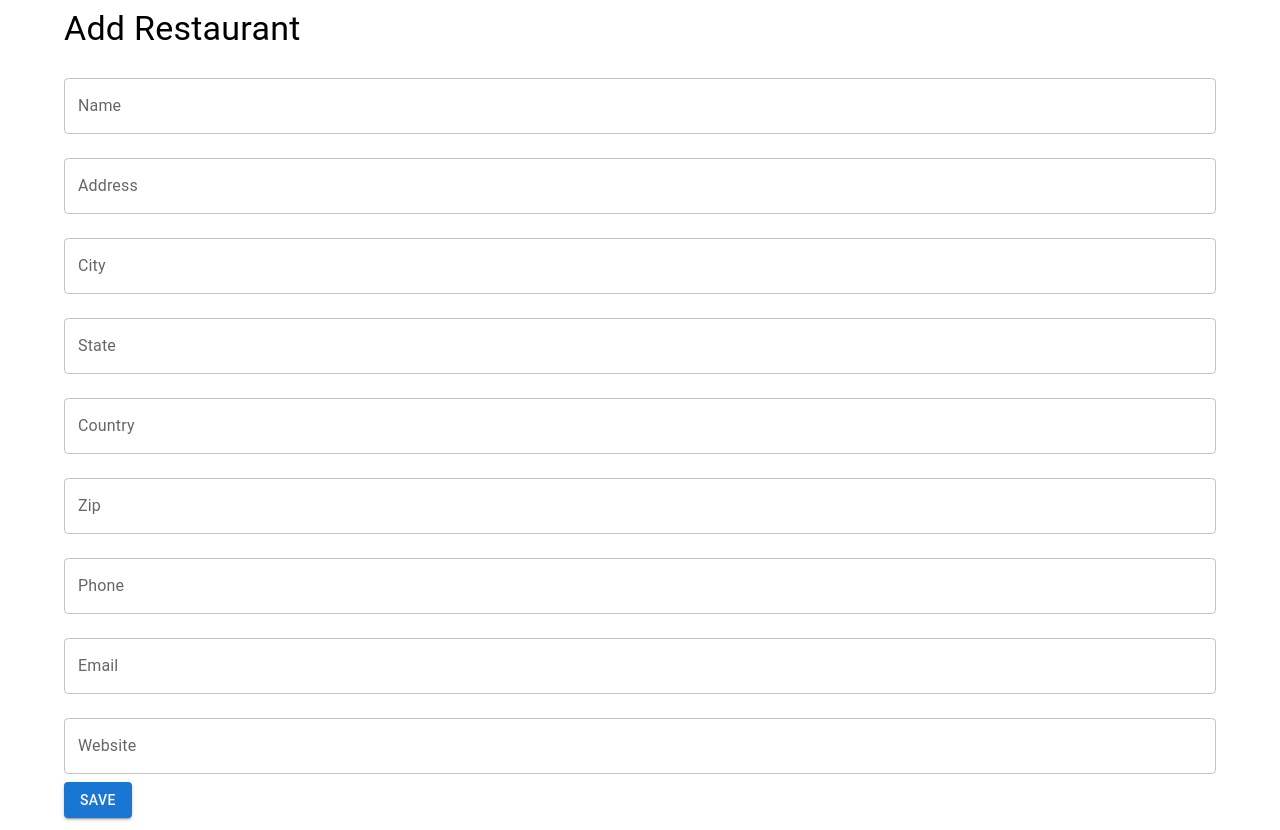
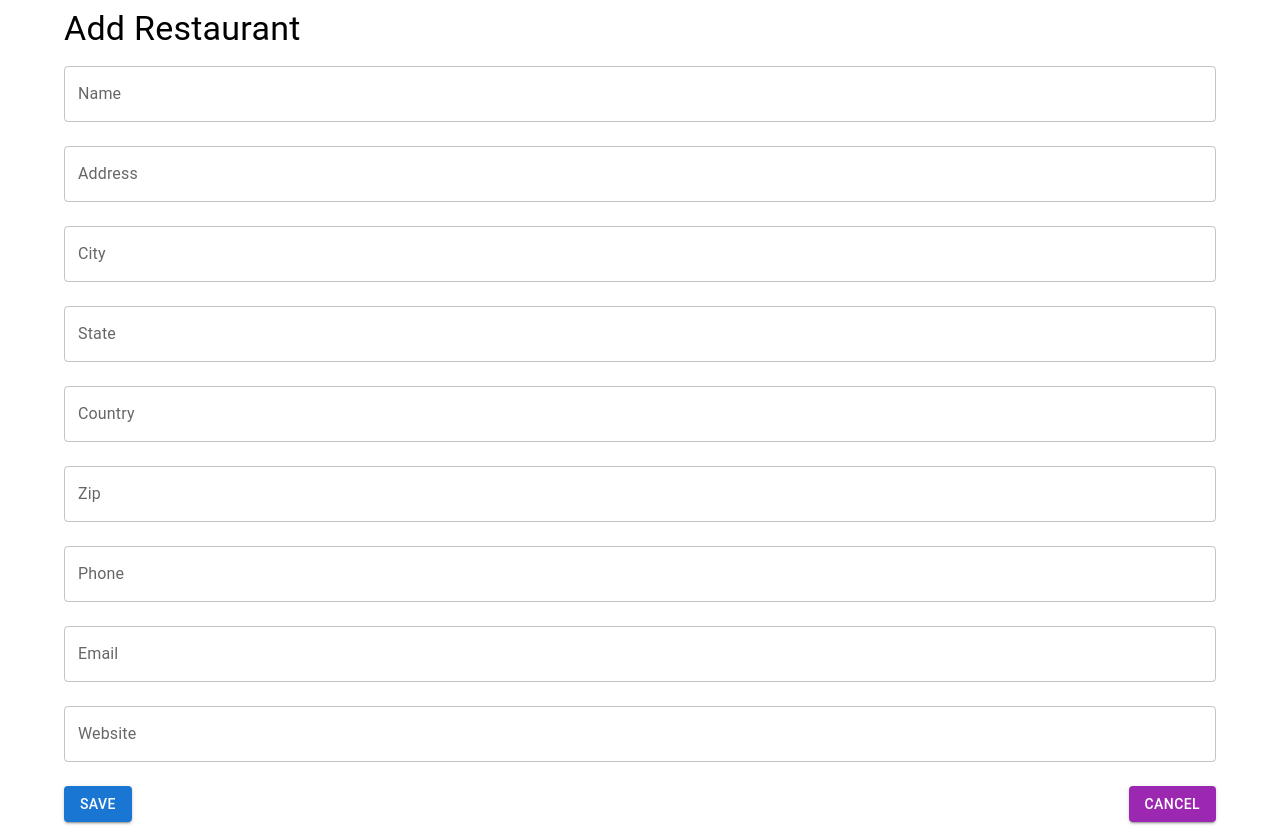
Before and after one commit to iamkoushik1999/Restaurant-Menu-Frontend, a React (Vite) app: page /add in a window 1280 px wide. Built offline with nearby package versions, Linux system fonts and the light colour scheme.

Commit message:
Up: Form and List

```diff
--- a/src/components/Restaurants/RestaurantForm/RestaurantForm.jsx
+++ b/src/components/Restaurants/RestaurantForm/RestaurantForm.jsx
@@ -3,7 +3,8 @@ import { useDispatch, useSelector } from 'react-redux';
 import {
   addRestaurant,
   updateRestaurant,
-} from '../../../redux/Slices/restaurantSlice';
+  fetchRestaurantById,
+} from '../../../redux/slices/restaurantSlice';
 import { TextField, Button, Container, Typography, Box } from '@mui/material';
 import Swal from 'sweetalert2';
 import toast from 'react-hot-toast';
@@ -13,11 +14,11 @@ const RestaurantForm = () => {
   const { id } = useParams();
   const dispatch = useDispatch();
   const navigate = useNavigate();
-  const { restaurants, createStatus, updateStatus } = useSelector(
+  const { restaurantDetails, createStatus, updateStatus } = useSelector(
     (state) => state.restaurants
   );
 
-  const [restaurant, setRestaurant] = useState({
+  const initialState = {
     name: '',
     address: '',
     city: '',
@@ -27,16 +28,35 @@ const RestaurantForm = () => {
     phone: '',
     email: '',
     website: '',
-  });
+  };
 
+  const [restaurant, setRestaurant] = useState(initialState);
   const [errors, setErrors] = useState({});
 
   useEffect(() => {
-    if (id && restaurants.data) {
-      const existingRestaurant = restaurants.data.find((r) => r._id === id);
-      if (existingRestaurant) setRestaurant(existingRestaurant);
+    if (id) {
+      dispatch(fetchRestaurantById(id));
+    } else {
+      setRestaurant(initialState); // Reset form when adding a new restaurant
     }
-  }, [id, restaurants]);
+  }, [id, dispatch]);
+
+  useEffect(() => {
+    if (id && restaurantDetails) {
+      setRestaurant({
+        _id: restaurantDetails._id || '',
+        name: restaurantDetails.name || '',
+        address: restaurantDetails.address || '',
+        city: restaurantDetails.city || '',
+        state: restaurantDetails.state || '',
+        country: restaurantDetails.country || '',
+        zip: restaurantDetails.zip || '',
+        phone: restaurantDetails.phone || '',
+        email: restaurantDetails.email || '',
+        website: restaurantDetails.website || '',
+      });
+    }
+  }, [restaurantDetails, id]);
 
   const validate = () => {
     let tempErrors = {};
@@ -52,8 +72,7 @@ const RestaurantForm = () => {
     else if (!/^[^\s@]+@[^\s@]+\.[^\s@]+$/.test(restaurant.email))
       tempErrors.email = 'Invalid email format';
     if (!restaurant.website) tempErrors.website = 'Website is required';
-    // else if (!/^https?:\/\/.+/.test(restaurant.website))
-    //   tempErrors.website = 'Invalid website URL';
+
     setErrors(tempErrors);
     return Object.keys(tempErrors).length === 0;
   };
@@ -62,7 +81,7 @@ const RestaurantForm = () => {
     setRestaurant({ ...restaurant, [e.target.name]: e.target.value });
   };
 
-  const handleSubmit = (e) => {
+  const handleSubmit = async (e) => {
     e.preventDefault();
     if (!validate()) return;
 
@@ -70,36 +89,54 @@ const RestaurantForm = () => {
       title: 'Are you sure?',
       showCancelButton: true,
       confirmButtonText: 'Yes, save it!',
-    }).then((result) => {
+    }).then(async (result) => {
       if (result.isConfirmed) {
-        if (id) {
-          dispatch(updateRestaurant(restaurant))
-            .unwrap()
-            .then(() => toast.success('Restaurant updated successfully'))
-            .catch(() => toast.error('Failed to update restaurant'));
-        } else {
-          dispatch(addRestaurant(restaurant))
-            .unwrap()
-            .then(() => toast.success('Restaurant added successfully'))
-            .catch(() => toast.error('Failed to add restaurant'));
+        try {
+          if (id) {
+            await dispatch(updateRestaurant(restaurant)).unwrap();
+            toast.success('Restaurant updated successfully', {
+              id: 'update-toast',
+            });
+          } else {
+            await dispatch(addRestaurant(restaurant)).unwrap();
+            toast.success('Restaurant added successfully', { id: 'add-toast' });
+
+            setRestaurant(initialState); // Clear form after successful addition
+          }
+          navigate('/');
+        } catch (error) {
+          toast.error('Failed to save restaurant', { id: 'error-toast' });
         }
-        navigate('/');
       }
     });
   };
 
+  const handleCancel = () => {
+    navigate('/'); // Redirect to restaurant list when clicking Cancel
+  };
+
   return (
     <Container>
-      <Typography variant='h4' gutterBottom>
+      <Typography variant='h4'>
         {id ? 'Edit Restaurant' : 'Add Restaurant'}
       </Typography>
       <Box component='form' onSubmit={handleSubmit}>
-        {Object.keys(restaurant).map((field) => (
+        {[
+          'name',
+          'address',
+          'city',
+          'state',
+          'country',
+          'zip',
+          'phone',
+          'email',
+          'website',
+        ].map((field) => (
           <TextField
             key={field}
             name={field}
             label={field.charAt(0).toUpperCase() + field.slice(1)}
-            value={restaurant[field]}
+            value={restaurant[field] || ''}
             onChange={handleChange}
             fullWidth
             margin='normal'
@@ -107,15 +144,14 @@ const RestaurantForm = () => {
             helperText={errors[field] || ''}
           />
         ))}
-        <Button
-          type='submit'
-          variant='contained'
-          color='primary'
-          disabled={createStatus === 'loading' || updateStatus === 'loading'}>
-          {createStatus === 'loading' || updateStatus === 'loading'
-            ? 'Saving...'
-            : 'Save'}
-        </Button>
+        <Box display='flex' justifyContent='space-between' mt={2}>
+          <Button type='submit' variant='contained' color='primary'>
+            Save
+          </Button>
+          <Button variant='contained' color='secondary' onClick={handleCancel}>
+            Cancel
+          </Button>
+        </Box>
       </Box>
     </Container>
   );
--- a/src/components/Restaurants/RestaurantList/RestaurantList.jsx
+++ b/src/components/Restaurants/RestaurantList/RestaurantList.jsx
@@ -3,7 +3,7 @@ import { useDispatch, useSelector } from 'react-redux';
 import {
   fetchRestaurants,
   deleteRestaurant,
-} from '../../../redux/Slices/restaurantSlice';
+} from '../../../redux/slices/restaurantSlice';
 import {
   Container,
   Typography,
@@ -37,17 +37,20 @@ const RestaurantList = () => {
       showCancelButton: true,
       confirmButtonText: 'Yes, delete it!',
     }).then((result) => {
-      if (result.isConfirmed) {
+      console.log(result);
+      if (result.isConfirmed === true) {
         dispatch(deleteRestaurant(id))
           .unwrap()
-          .then(() =>
+          .then(() => {
             toast.success('Restaurant deleted successfully', {
               id: 'delete-toast',
-            })
-          )
-          .catch(() =>
-            toast.error('Failed to delete restaurant', { id: 'delete-toast' })
-          );
+            });
+            dispatch(fetchRestaurants());
+          })
+          .catch((error) => {
+            console.log(error);
+            toast.error('Failed to delete restaurant', { id: 'delete-toast' });
+          });
       }
     });
   };
--- a/src/redux/Slices/restaurantSlice.js
+++ b/src/redux/Slices/restaurantSlice.js
@@ -4,6 +4,7 @@ import toast from 'react-hot-toast';
 
 const API_URL = 'http://localhost:5050/api/v1/restaurant';
 
+// Fetch all restaurants
 export const fetchRestaurants = createAsyncThunk(
   'restaurants/fetchRestaurants',
   async (_, { rejectWithValue }) => {
@@ -16,6 +17,20 @@ export const fetchRestaurants = createAsyncThunk(
   }
 );
 
+// Fetch a single restaurant by ID
+export const fetchRestaurantById = createAsyncThunk(
+  'restaurants/fetchRestaurantById',
+  async (id, { rejectWithValue }) => {
+    try {
+      const response = await axios.get(`${API_URL}/${id}`);
+      return response.data.data;
+    } catch (error) {
+      return rejectWithValue(error.response.data);
+    }
+  }
+);
+
+// Add a new restaurant
 export const addRestaurant = createAsyncThunk(
   'restaurants/addRestaurant',
   async (restaurant, { rejectWithValue }) => {
@@ -30,15 +45,17 @@ export const addRestaurant = createAsyncThunk(
   }
 );
 
+// Update an existing restaurant
 export const updateRestaurant = createAsyncThunk(
   'restaurants/updateRestaurant',
   async (restaurant, { rejectWithValue }) => {
     try {
+      console.log(restaurant);
       const response = await axios.put(
-        `${API_URL}/${restaurant.id}`,
+        `${API_URL}/update/${restaurant._id}`,
         restaurant
       );
-      toast.success('Restaurant updated successfully');
+      // toast.success('Restaurant updated successfully');
       return response.data;
     } catch (error) {
       toast.error('Failed to update restaurant');
@@ -47,17 +64,19 @@ export const updateRestaurant = createAsyncThunk(
   }
 );
 
+// Delete a restaurant
 export const deleteRestaurant = createAsyncThunk(
   'restaurants/deleteRestaurant',
   async (id, { rejectWithValue }) => {
     try {
-      await axios.delete(`${API_URL}/delete/${id}`);
-      toast.success('Restaurant deleted successfully');
-      return id;
+      const response = await axios.delete(`${API_URL}/delete/${id}`);
+      if (response.data.success === true) {
+        return id;
+      } else {
+        return rejectWithValue('Failed to delete');
+      }
     } catch (error) {
-      console.log(error)
-      toast.error('Failed to delete restaurant');
-      return rejectWithValue(error.response.data);
+      return rejectWithValue(error.response?.data || 'Failed to delete');
     }
   }
 );
@@ -66,6 +85,7 @@ const restaurantSlice = createSlice({
   name: 'restaurants',
   initialState: {
     restaurants: [],
+    restaurantDetails: null,
     status: 'idle',
     createStatus: 'idle',
     updateStatus: 'idle',
@@ -86,6 +106,9 @@ const restaurantSlice = createSlice({
         state.status = 'failed';
         state.error = action.payload;
       })
+      .addCase(fetchRestaurantById.fulfilled, (state, action) => {
+        state.restaurantDetails = action.payload;
+      })
       .addCase(addRestaurant.pending, (state) => {
         state.createStatus = 'loading';
       })
@@ -102,12 +125,6 @@ const restaurantSlice = createSlice({
       })
       .addCase(updateRestaurant.fulfilled, (state, action) => {
         state.updateStatus = 'succeeded';
-        const index = state.restaurants.findIndex(
-          (r) => r.id === action.payload.id
-        );
-        if (index !== -1) {
-          state.restaurants[index] = action.payload;
-        }
       })
       .addCase(updateRestaurant.rejected, (state, action) => {
         state.updateStatus = 'failed';
@@ -118,9 +135,6 @@ const restaurantSlice = createSlice({
       })
       .addCase(deleteRestaurant.fulfilled, (state, action) => {
         state.deleteStatus = 'succeeded';
-        state.restaurants = state.restaurants.filter(
-          (r) => r.id !== action.payload
-        );
       })
       .addCase(deleteRestaurant.rejected, (state, action) => {
         state.deleteStatus = 'failed';
```
